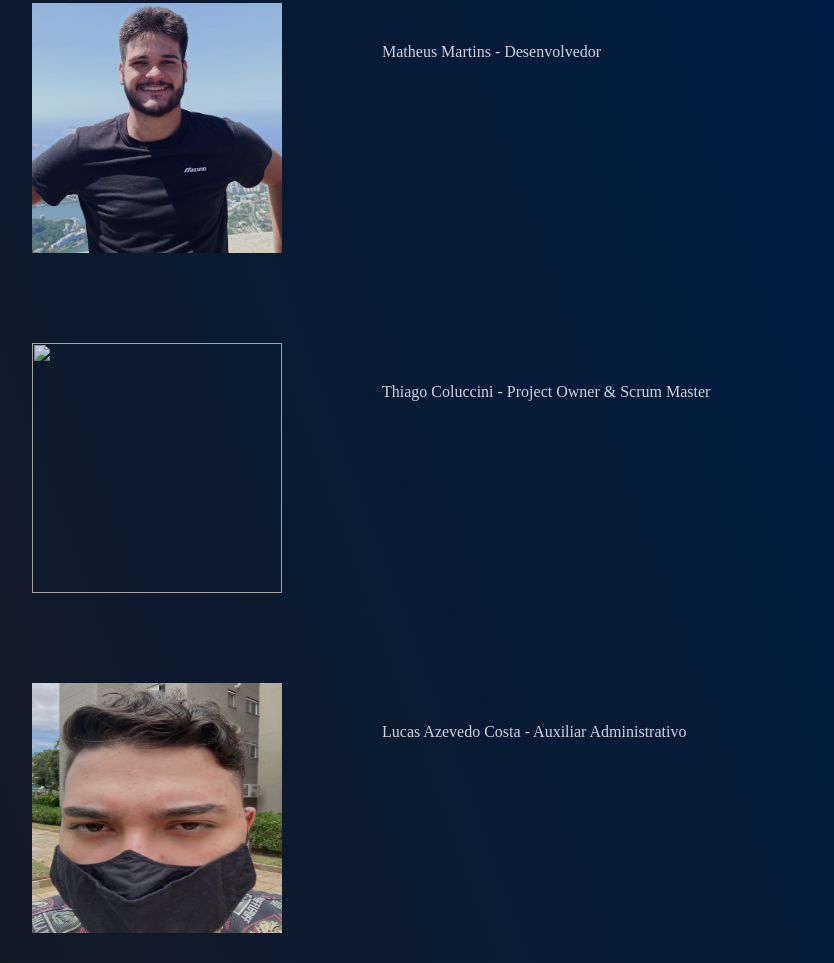
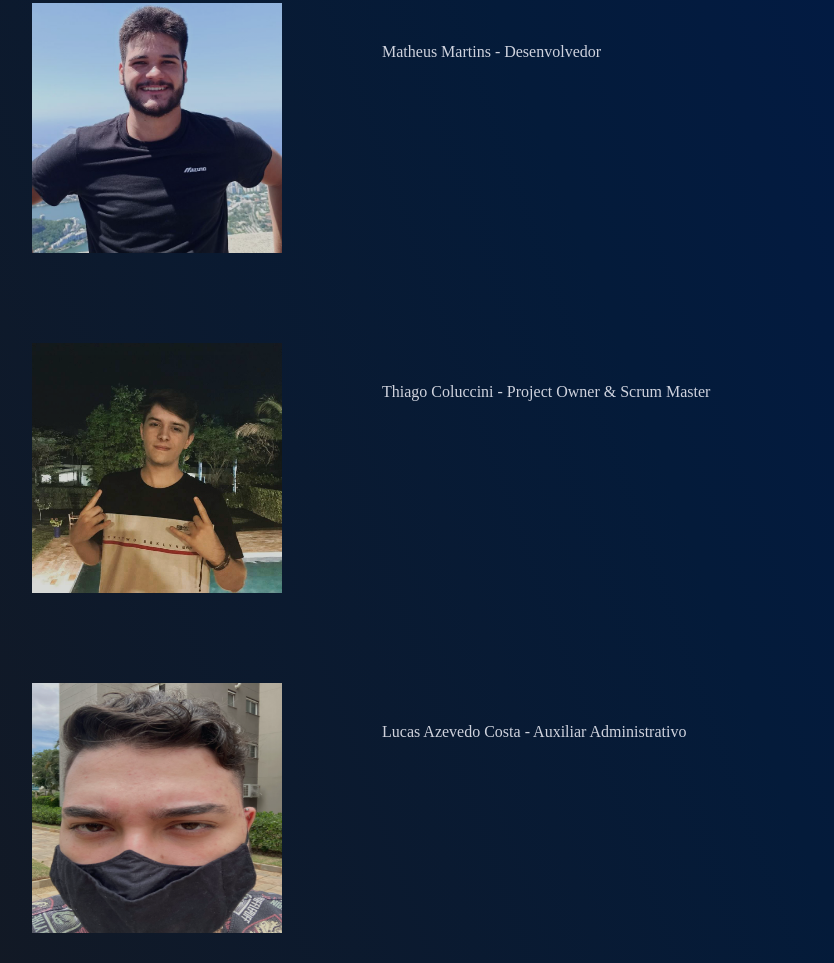
Before and after one commit to Thiagocoluccini/Projeto_PI, a plain HTML site: page teste/about.html in a window 1280 px wide. Shown: the part 1424-2387 px from the top of the page, without its empty margins (8-842 px from the left). Drawn offline with Linux system fonts and the light colour scheme; the site is published under a folder, as on GitHub Pages, so addresses that start at the root find nothing.

Commit message:
Add files via upload

```diff
--- a/teste/about.html
+++ b/teste/about.html
@@ -38,7 +38,7 @@
             <p class="descricao_funcionario">Matheus Martins - Desenvolvedor</p>
         </div>
         <div class="apresentacao">
-            <img src="/../images/thiago.jpeg" alt="" class="imagem_apresentacao">
+            <img src="./../images/thiago.jpeg" alt="" class="imagem_apresentacao">
             <p class="descricao_funcionario">Thiago Coluccini - Project Owner & Scrum Master</p>
         </div>
         <div class="apresentacao">
```
